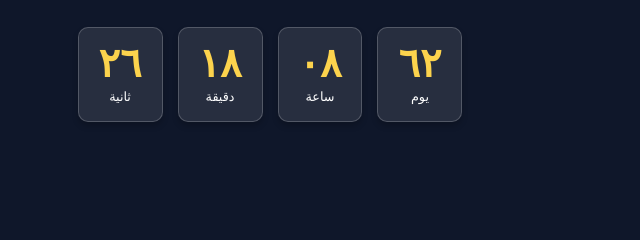
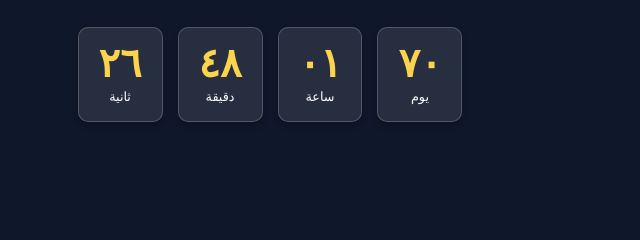
Before and after one commit to Mahdiyasser/ramadan, a plain HTML site: page index.html in a window 1280 px wide. Shown: the part 452-692 px from the top of the page, 370-1010 px from the left. Drawn offline with nearby package versions, Linux system fonts and the light colour scheme.

Commit message:
Update launch date

```diff
--- a/index.html
+++ b/index.html
@@ -297,7 +297,7 @@
     <script>
         // --- CONFIGURATION ---
         // Ensure this is the correct launch date you are testing with.
-        const LAUNCH_DATE = new Date('02 12, 2026 00:00:00').getTime();
+        const LAUNCH_DATE = new Date('02 19, 2026 17:30:00').getTime();
 
         const LANTERN_COUNT = 15;
         const CONTAINER_ID = 'lanterns';
```
